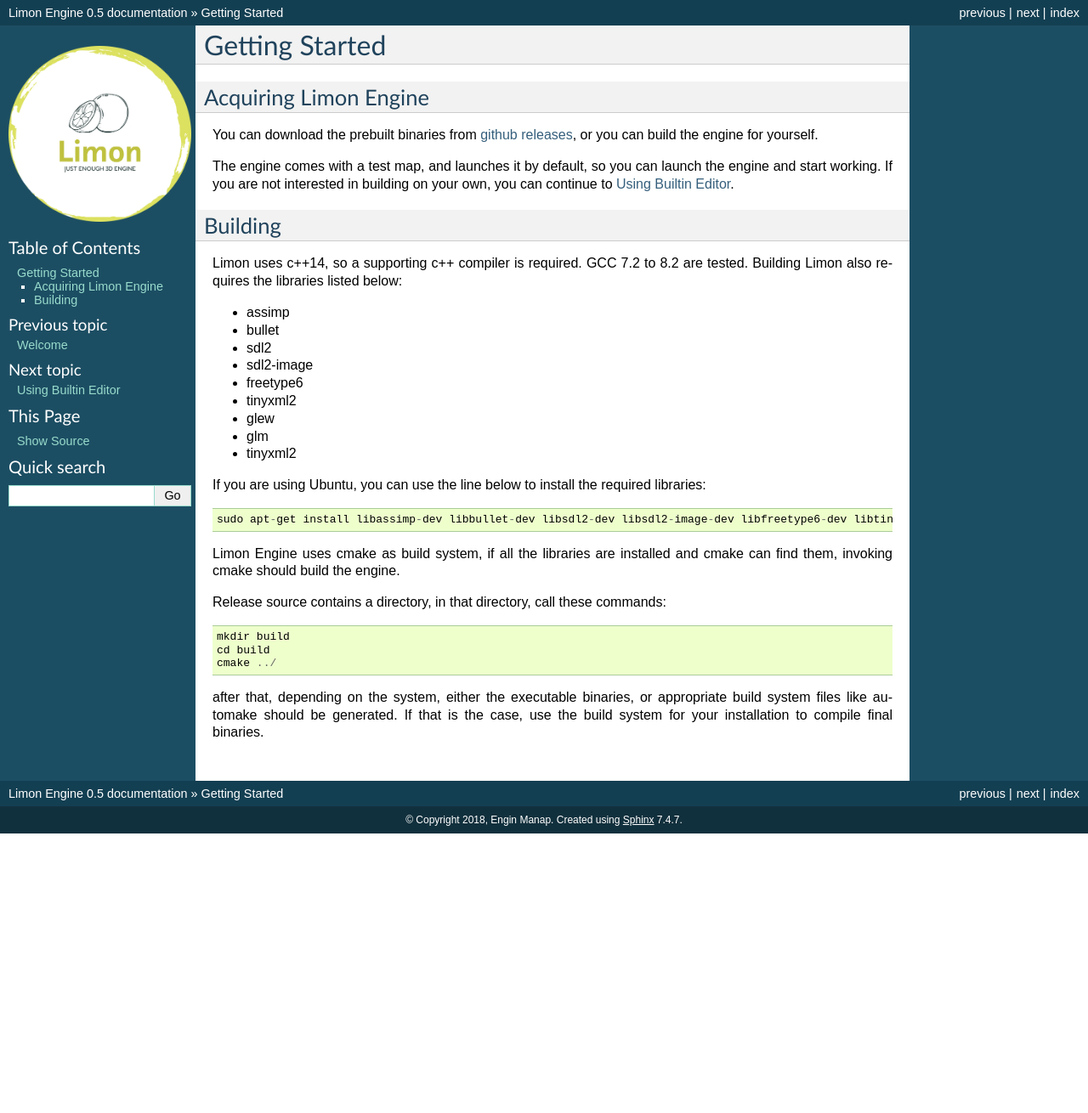
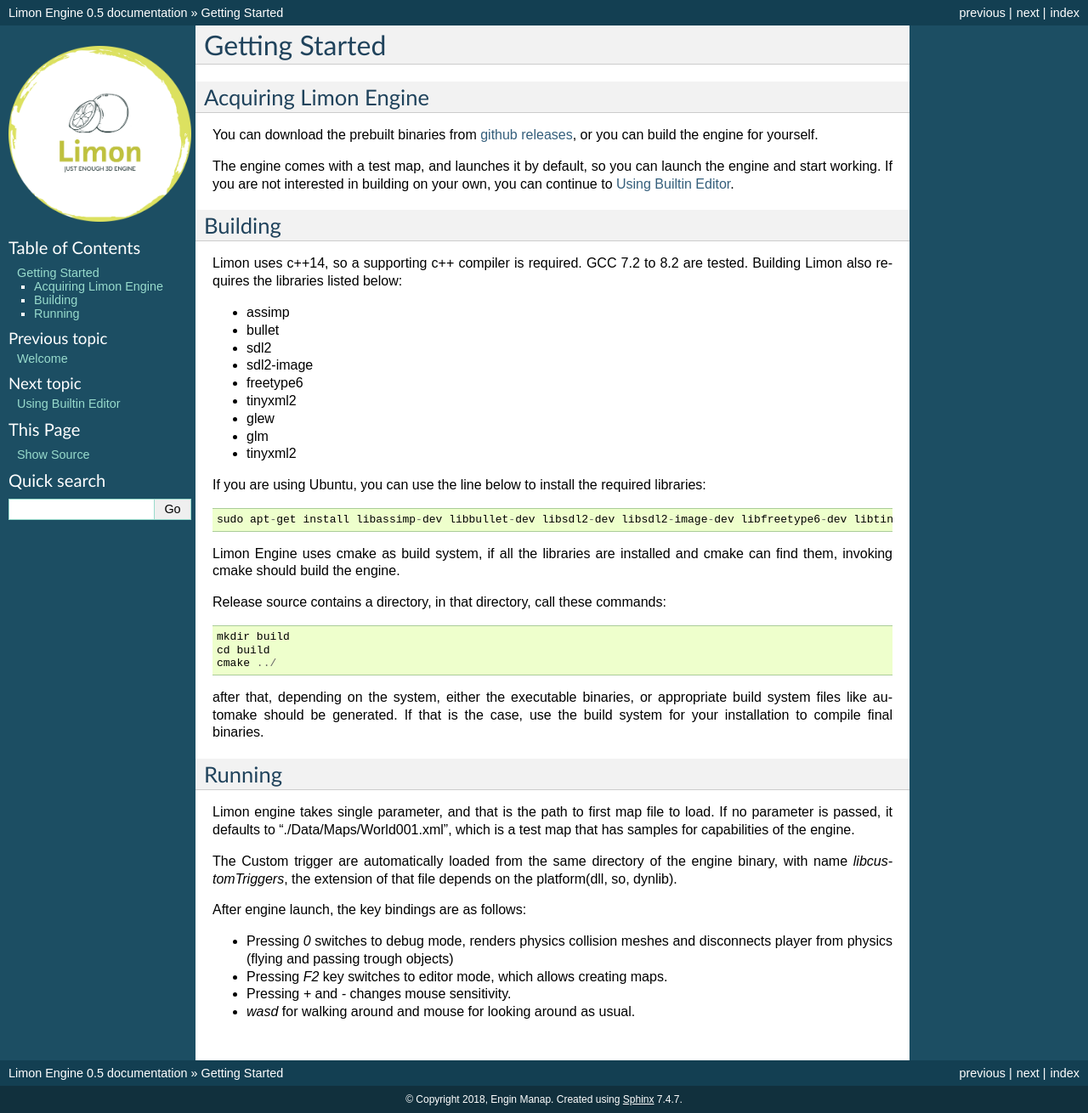
Before and after one commit to enginmanap/limonEngine-docs, a Sphinx documentation site: the page built from docs/GettingStarted.rst, in a window 1280 px wide. Shown: the whole page at 85% size. Built offline with Sphinx 7.4.7, drawn with Linux system fonts in a browser that asks for light colours; pages that are not in the unit, such as notebooks, are missing from menus; before the commit the page ends 981 px from its top, so only the background shows below that.

Commit message:
Add key bindings to the documentation

```diff
--- a/docs/GettingStarted.rst
+++ b/docs/GettingStarted.rst
@@ -37,3 +37,17 @@
     cmake ../
 
 after that, depending on the system, either the executable binaries, or appropriate build system files like automake should be generated. If that is the case, use the build system for your installation to compile final binaries.
+
+Running
+=======
+
+Limon engine takes single parameter, and that is the path to first map file to load. If no parameter is passed, it defaults to "./Data/Maps/World001.xml", which is a test map that has samples for capabilities of the engine.
+
+The Custom trigger are automatically loaded from the same directory of the engine binary, with name  *libcustomTriggers*, the extension of that file depends on the platform(dll, so, dynlib).
+
+After engine launch, the key bindings are as follows:
+
+* Pressing `0` switches to debug mode, renders physics collision meshes and disconnects player from physics (flying and passing trough objects)
+* Pressing `F2` key switches to editor mode, which allows creating maps.
+* Pressing `+` and `-` changes mouse sensitivity.
+* `wasd` for walking around and mouse for looking around as usual.
```
